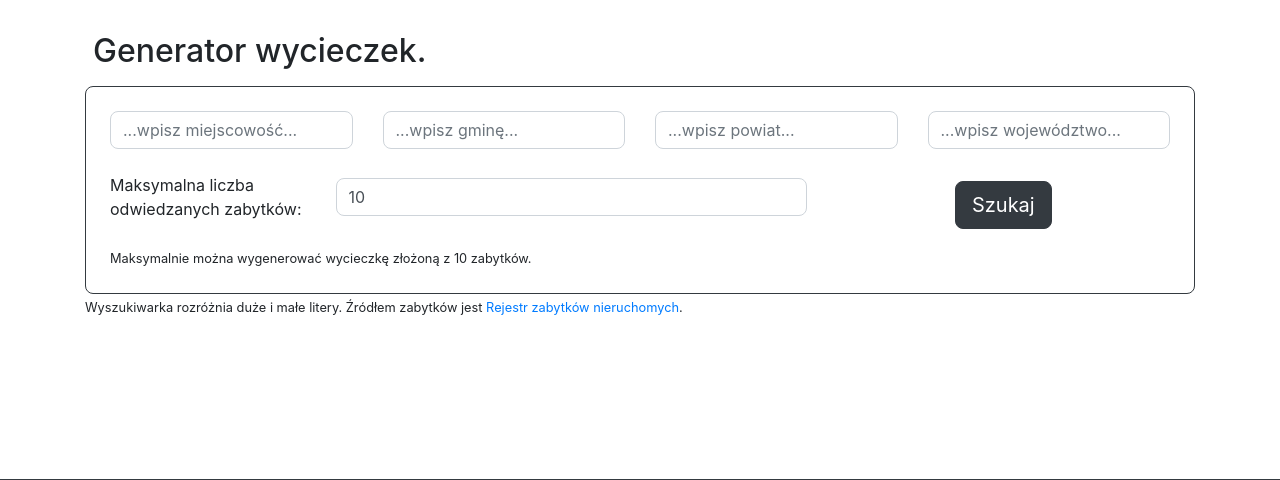
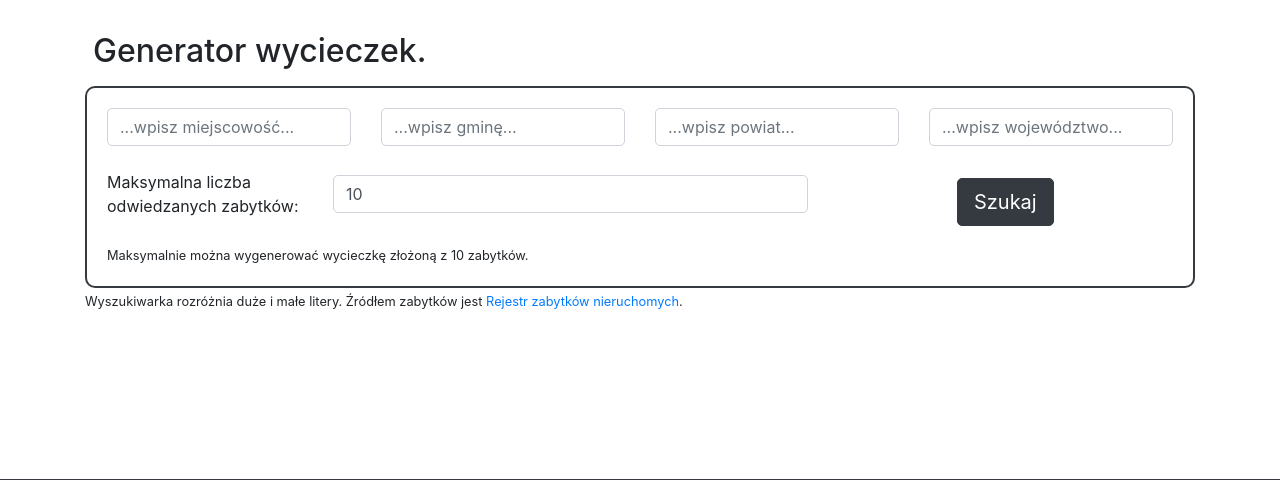
Before and after one commit to DanielPalacz/DjangoPolishnessApp, a Django app: page /trips/ in a window 1280 px wide. Shown: the part 94-574 px from the top of the page. Run offline with Django 5.2, Linux system fonts and the light colour scheme; parts of the project's set-up code (start-up, migrations or seed data) failed here and were passed over.

Commit message:
adds smaller changes/fixes

```diff
--- a/polishness/templates/polishness/base.html
+++ b/polishness/templates/polishness/base.html
@@ -98,9 +98,27 @@
 	    font-size: 24px;
 	}
 
+    .custom-form {
+            border: 2px solid #343a40; /* Pogrubienie krawędzi formularza */
+            border-radius: 10px; /* Zaokrąglenie krawędzi formularza */
+            padding: 20px; /* Padding wewnętrzny formularza */
+    }
 
-    .custom-rounded {
-        border-radius: 8px; /* Delikatne zaokrąglenie */
+    /* Stylizacja fieldset */
+    .custom-fieldset {
+            border: 2px solid #343a40; /* Pogrubienie krawędzi fieldset */
+            border-radius: 10px; /* Zaokrąglenie krawędzi fieldset */
+            padding: 15px; /* Padding wewnętrzny fieldset */
+            margin-bottom: 15px; /* Odstęp dolny fieldset */
+            background-color: #f8f9fa; /* Kolor tła fieldset */
+    }
+
+    .form-control.custom-rounded {
+            border-radius: 5px; /* Zaokrąglenie krawędzi inputów */
+    }
+
+    .btn.custom-rounded {
+            border-radius: 5px; /* Zaokrąglenie krawędzi dla przycisku */
     }
 
     .card {
@@ -163,8 +181,8 @@
     <div class="container content-wrapper">
         {% block content%}
         {% endblock %}
+        <br>
     </div>
-
 
    {% include "polishness/footer.html" %}
 
--- a/polishness/templates/polishness/monuments.html
+++ b/polishness/templates/polishness/monuments.html
@@ -17,7 +17,7 @@ poznajmypolske.pl
        </div>
    </div>
 
-<form action="/monuments/" method="post" class="p-4 border border-dark custom-rounded">
+<form action="/monuments/" method="post" class="custom-rounded custom-form">
     {% csrf_token %}
     <div class="row mb-3">
         <div class="col-lg-3 col-md-6 col-sm-12">
--- a/polishness/templates/polishness/trips.html
+++ b/polishness/templates/polishness/trips.html
@@ -19,7 +19,7 @@ poznajmypolske.pl
        </div>
    </div>
 
-    <form action="/trips/" method="post" class="p-4 border border-dark custom-rounded">
+    <form action="/trips/" method="post" class="custom-rounded custom-form">
         {% csrf_token %}
         <div class="row mb-3">
             <div class="col-lg-3 col-md-6 col-sm-12">
--- a/tools.py
+++ b/tools.py
@@ -263,7 +263,7 @@ class GusApiDbwClient:
 
         else:
             cls.DBW_LOGGER.error(f"Nieudane zapytanie, zostanie zwrócona pusta lista bez zmiennych (wyszukiwanych dla "
-                                 f"{field_name!r}.")
+                                 f"{field_name!r}).")
             return []
 
     @classmethod
@@ -303,7 +303,7 @@ class GusApiDbwClient:
 
             with open(filename_path, "w", encoding='utf-8') as json_file:
                 json.dump(responses_data, json_file, indent=4)
-                cls.DBW_LOGGER.info(f"Zapisano wszystkie przekroje/okresy do pliku {filename_path}.")
+                cls.DBW_LOGGER.info(f"Zapisano wszystkie przekroje/okresy do pliku {filename_path!r}.")
 
         cls.DBW_LOGGER.info(f"Ustalenie przekrojów i okresów dla zmiennej {field_variable_name!r}.")
         for item in responses_data:
```
Also changed, not shown: polishness/templates/polishness/poland_in_numbers_field_browser.html (+5 -5 lines).
